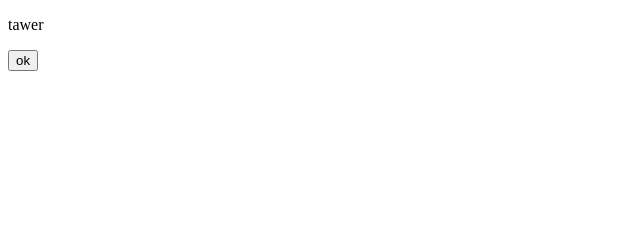
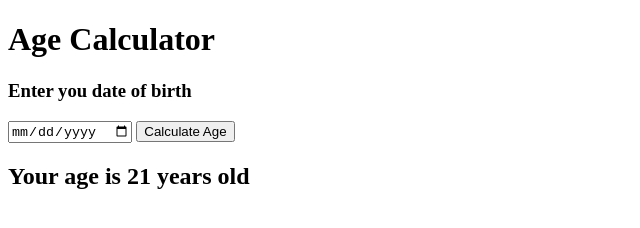
Before and after one commit to TaborDev/ageCalculator, a plain HTML site: page index.html in a window 1280 px wide. Shown: the whole page, without its empty margins (0-640 px from the left). Drawn offline with Linux system fonts and the light colour scheme.

Commit message:
HTML introduced

```diff
--- a/index.html
+++ b/index.html
@@ -6,7 +6,12 @@
     <title>Document</title>
 </head>
 <body>
-    <p>tawer</p>
-    <button>ok</button>
+    <div class="container">
+        <h1>Age Calculator</h1>
+        <h3>Enter you date of birth</h3>
+        <input type="date">
+        <button>Calculate Age</button>
+        <h2>Your age is 21 years old</h2>
+    </div>
 </body>
 </html>
```
